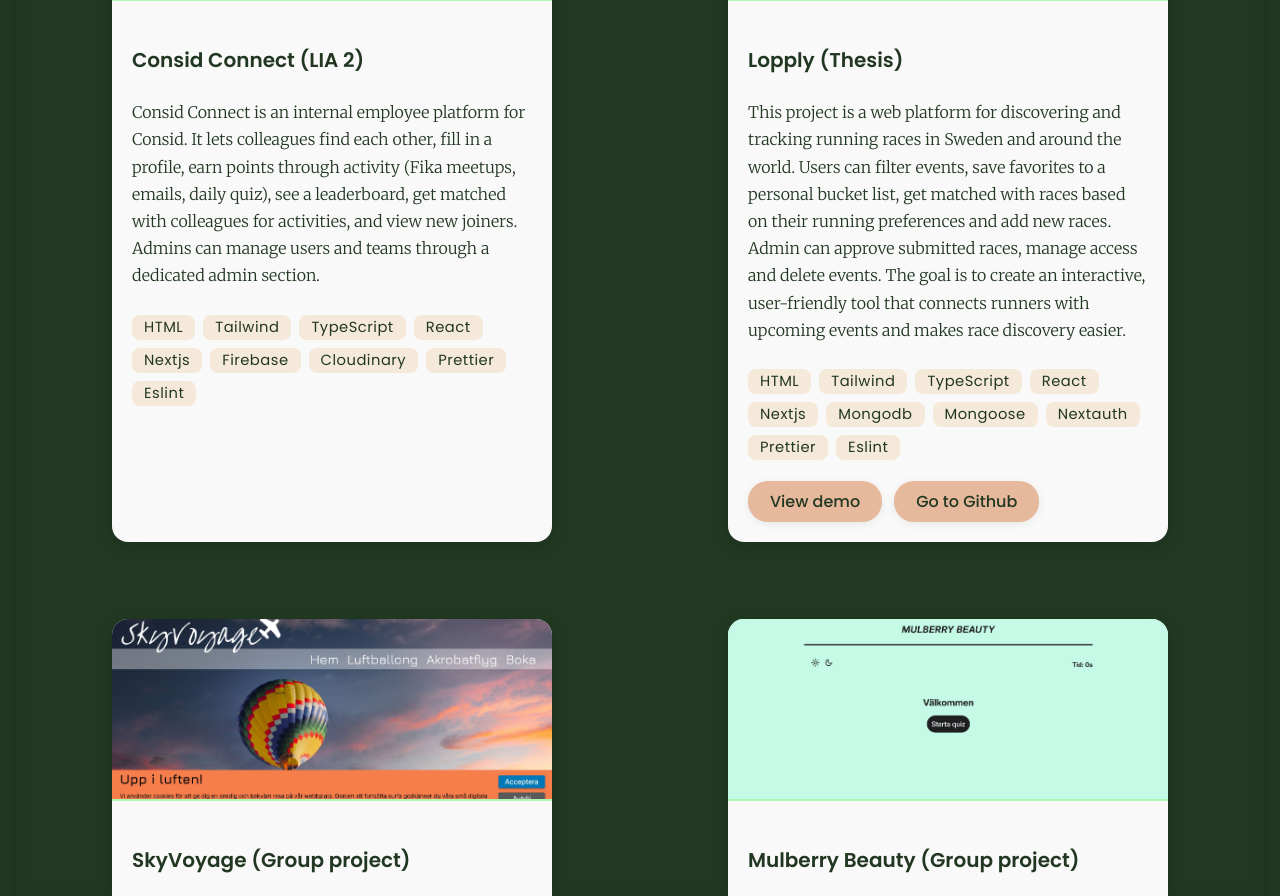
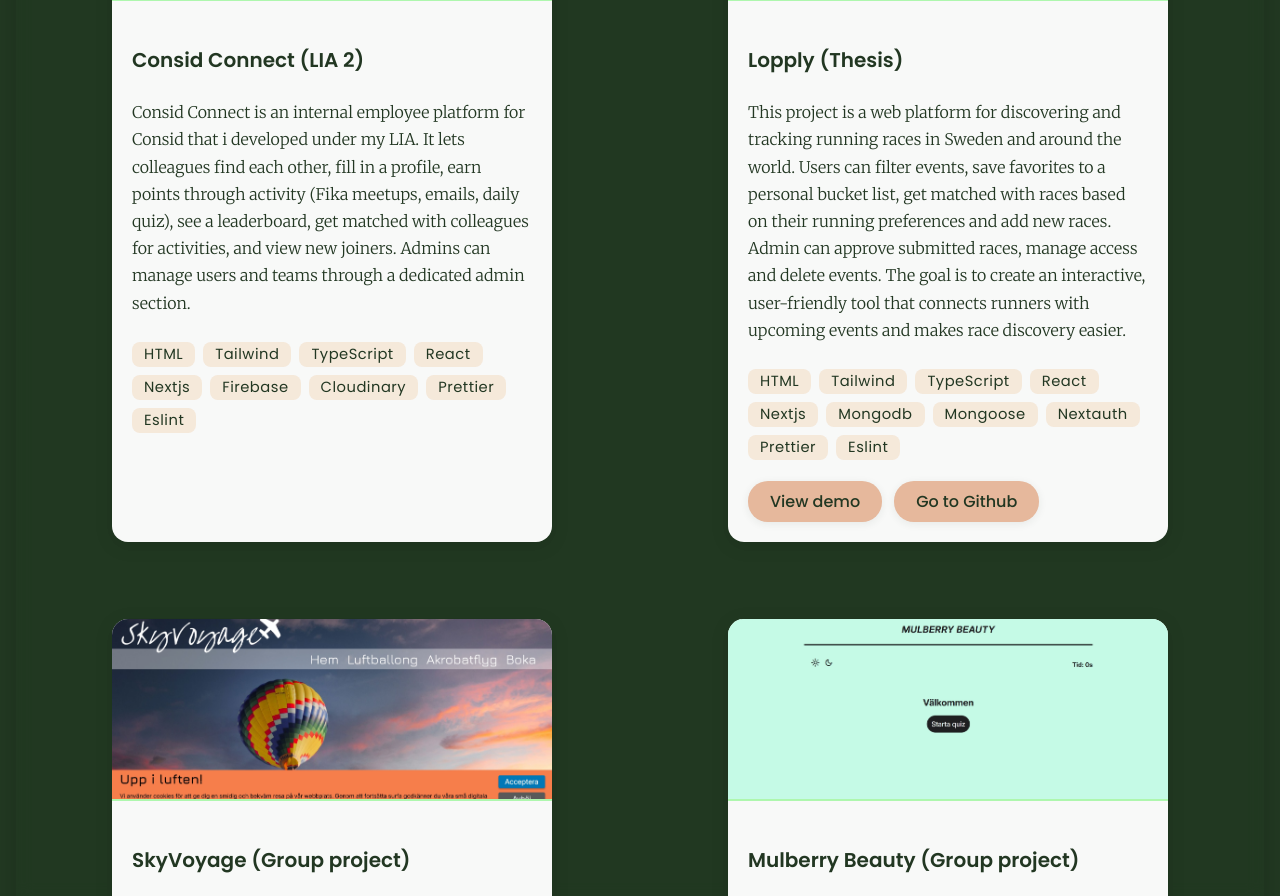
Before and after one commit to ellinorjohansson/portfolio, a React (Vite) app: page / in a window 1280 px wide. Shown: the part 1459-2355 px from the top of the page. Built offline with nearby package versions, Linux system fonts and the light colour scheme.

Commit message:
✨(feature): added text to consid project

```diff
--- a/src/components/Projects/Projects.tsx
+++ b/src/components/Projects/Projects.tsx
@@ -24,12 +24,12 @@ export const Projects = () => {
             <div className="project-content">
               <h3>Consid Connect (LIA 2)</h3>
               <p>
-                Consid Connect is an internal employee platform for Consid. It
-                lets colleagues find each other, fill in a profile, earn points
-                through activity (Fika meetups, emails, daily quiz), see a
-                leaderboard, get matched with colleagues for activities, and
-                view new joiners. Admins can manage users and teams through a
-                dedicated admin section.
+                Consid Connect is an internal employee platform for Consid that
+                i developed under my LIA. It lets colleagues find each other,
+                fill in a profile, earn points through activity (Fika meetups,
+                emails, daily quiz), see a leaderboard, get matched with
+                colleagues for activities, and view new joiners. Admins can
+                manage users and teams through a dedicated admin section.
               </p>
               <div>
                 <ul>
```
